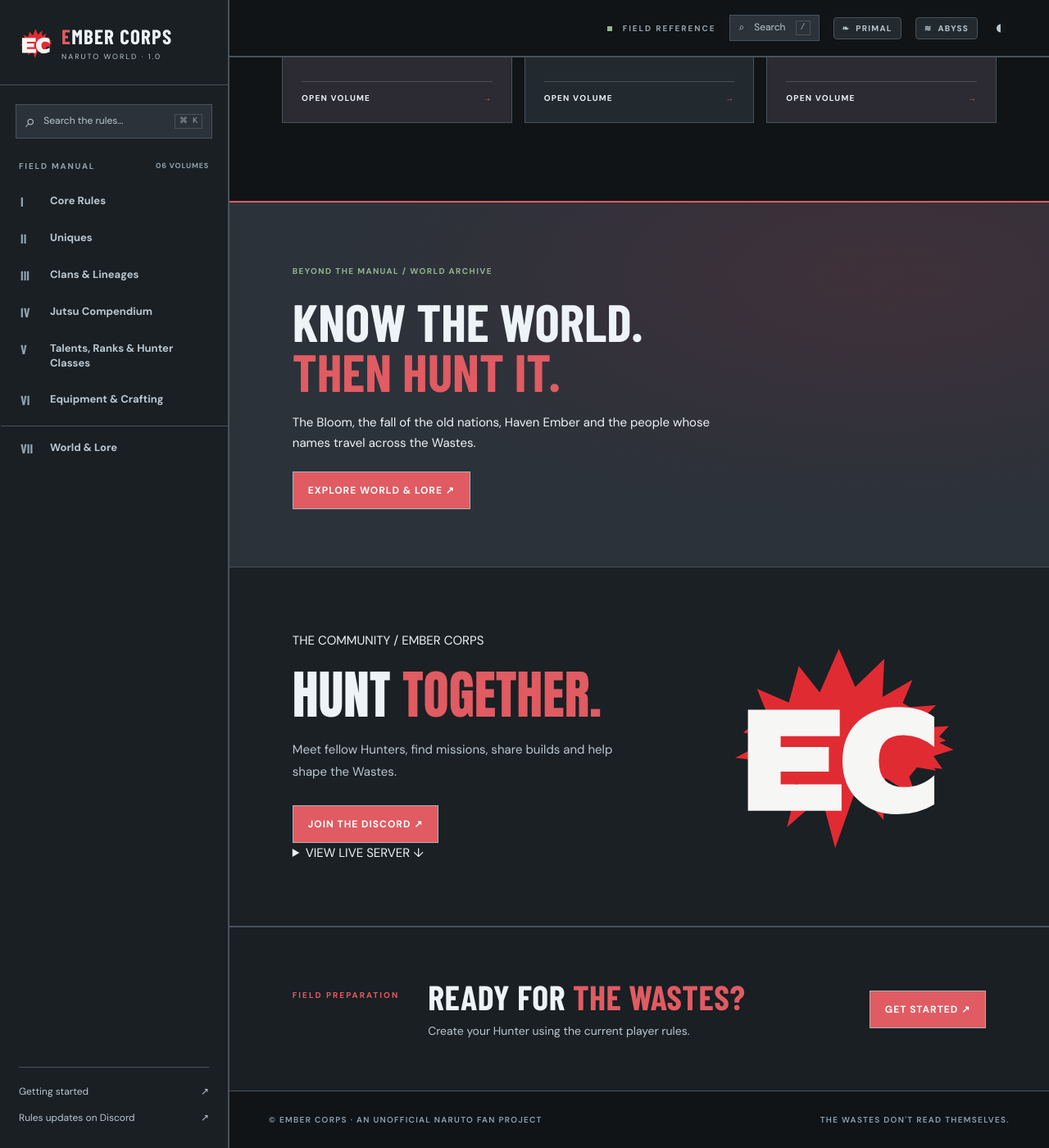
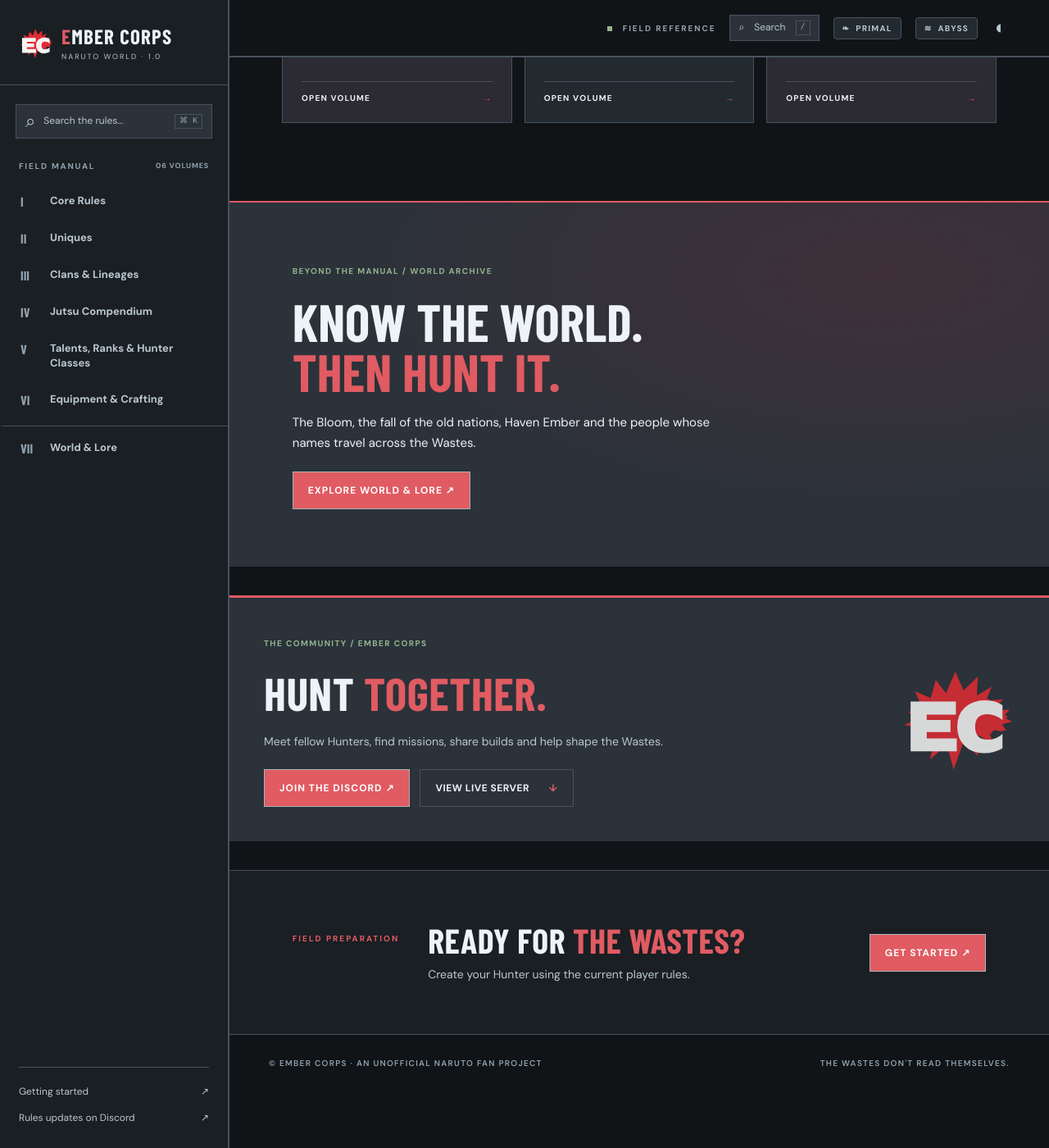
Before and after one commit to EvilbAz/NarutoWorld---The-Ember-Corps, a Jekyll site: the page built from index.md, in a window 1280 px wide and 1400 px high, scrolled down 1755 px. Shown: the whole window at 82% size. Built offline with Jekyll 4.4.1, drawn with Linux system fonts in a browser that asks for light colours; some web fonts are replaced.

Commit message:
Match Discord section to site teaser cards and collapse oversized iframe

```diff
--- a/assets/css/site.css
+++ b/assets/css/site.css
@@ -515,6 +515,9 @@ mask-image:linear-gradient(90deg,transparent 42%,#000 90%)}
 .ec-logo .ec-letters{background-color:var(--ec-letters)!important;filter:none!important}
 :root[data-theme=primal] .brand-mark .ec-logo,:root[data-theme=abyss] .brand-mark .ec-logo{filter:none!important}
 
-/* Live Discord community panel */
-.discord-home{display:grid;grid-template-columns:minmax(0,1fr) minmax(280px,350px);align-items:center;gap:clamp(24px,5vw,80px);padding:clamp(36px,6vw,88px);background:var(--panel,#1b2024);border-top:1px solid var(--line,#384047);border-bottom:1px solid var(--line,#384047)}
-.discord-home-copy{min-width:0}.discord-home-copy h2{font-family:var(--display-font,Impact,sans-serif);font-size:clamp(40px,5vw,76px);line-height:1;margin:22px 0}.discord-home-copy h2 em{color:var(--accent,#dc5965);font-style:normal}.discord-home-copy p{max-width:520px;line-height:1.75;color:var(--muted,#b8c1c8);margin-bottom:28px}.discord-home-embed{width:100%;max-width:350px;justify-self:center}.discord-home-embed iframe{display:block;width:100%;max-width:350px;height:500px;border:0;border-radius:8px;background:#2b2d31}.discord-home-embed p{font-size:12px;color:var(--muted,#b8c1c8);line-height:1.5;margin:10px 0 0}.discord-home-embed a{color:var(--accent,#dc5965)}@media(max-width:850px){.discord-home{grid-template-columns:minmax(0,1fr);padding:36px 24px}.discord-home-embed{justify-self:start}}
+/* Discord community: same width, spacing, typography and surface as lore teaser */
+.discord-home{position:relative;display:flex;align-items:center;justify-content:space-between;gap:28px;max-width:1200px;margin:35px auto;padding:42px;border-top:3px solid var(--accent);background:var(--surface2);overflow:visible}
+.discord-home-copy{position:relative;z-index:1;min-width:0;flex:1}.discord-eyebrow{font:800 10px 'DM Sans',sans-serif;letter-spacing:1.4px;color:var(--green)}
+.discord-home h2{font:800 clamp(32px,5vw,56px)/1.02 'Barlow Condensed',sans-serif;margin:20px 0;letter-spacing:.5px}.discord-home h2 em{color:var(--accent);font-style:normal}.discord-home p{max-width:520px;color:var(--muted);font-size:14px;line-height:1.7;margin:0 0 22px}
+.discord-home-actions{display:flex;flex-wrap:wrap;align-items:center;gap:12px}.discord-home-actions .primary-btn{white-space:nowrap;gap:28px}.discord-live{position:relative}.discord-live summary{list-style:none;cursor:pointer;border:1px solid var(--line);padding:14px 18px;font:800 12px 'DM Sans',sans-serif;letter-spacing:.5px;color:var(--text)}.discord-live summary::-webkit-details-marker{display:none}.discord-live summary span{margin-left:20px;color:var(--accent)}.discord-live[open] summary{border-color:var(--accent)}.discord-live-panel{position:absolute;top:calc(100% + 12px);left:0;z-index:20;width:min(350px,calc(100vw - 64px));padding:8px;background:var(--surface);border:1px solid var(--line);box-shadow:0 16px 36px #0005}.discord-live-panel iframe{display:block;width:100%;height:440px;border:0;background:#2b2d31}.discord-live-panel>a{display:block;padding:12px;text-align:center;color:var(--accent);font:800 11px 'DM Sans',sans-serif;text-decoration:none}
+.discord-home-mark{width:140px;height:140px;flex:0 0 140px;opacity:.85}@media(max-width:720px){.discord-home{margin:24px auto;padding:24px;align-items:flex-start}.discord-home-mark{width:68px;height:68px;flex-basis:68px;opacity:.5}.discord-live-panel{left:auto;right:0}}@media(max-width:460px){.discord-home-mark{display:none}.discord-home-actions{align-items:stretch}.discord-home-actions .primary-btn,.discord-live{width:100%}.discord-live summary{text-align:center}.discord-live-panel{left:0;right:auto}}
```
